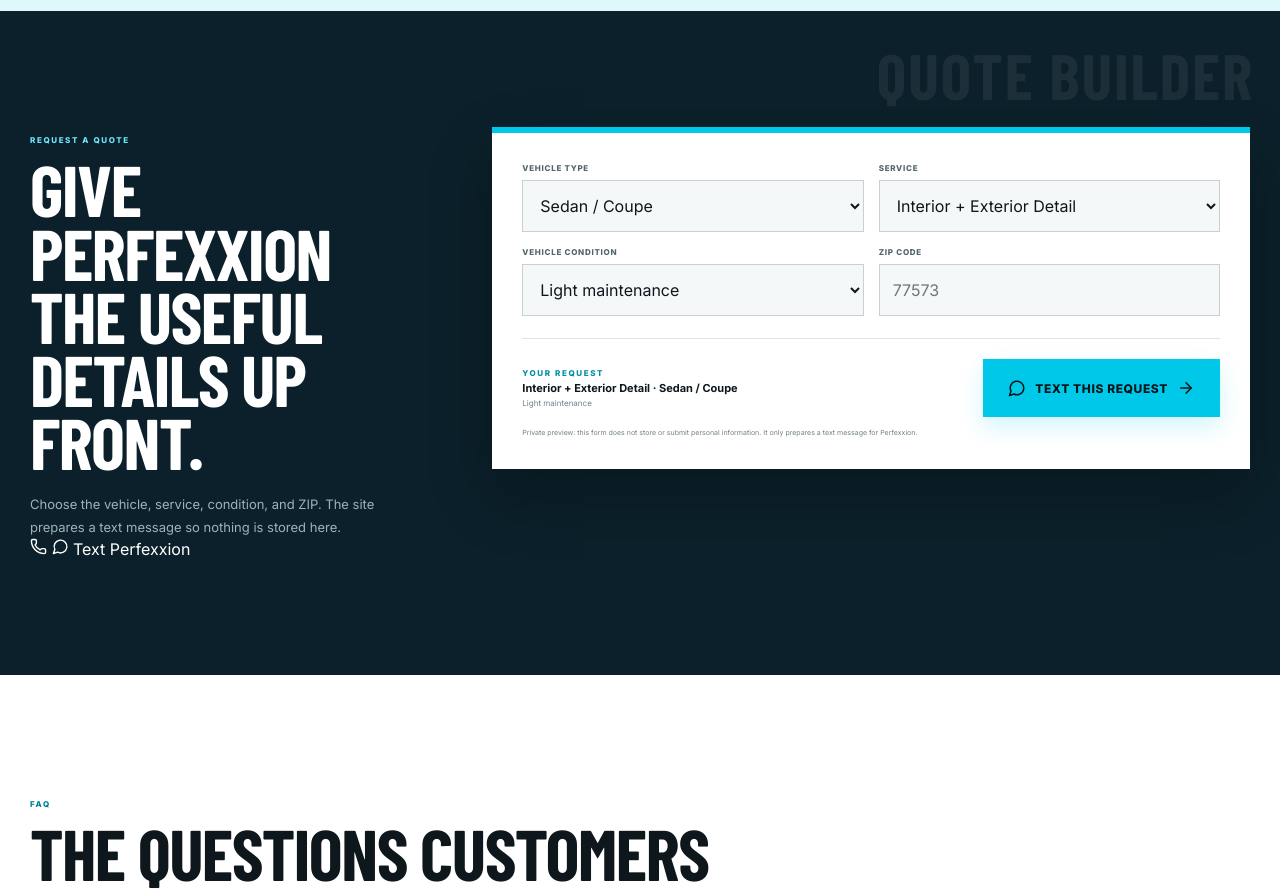
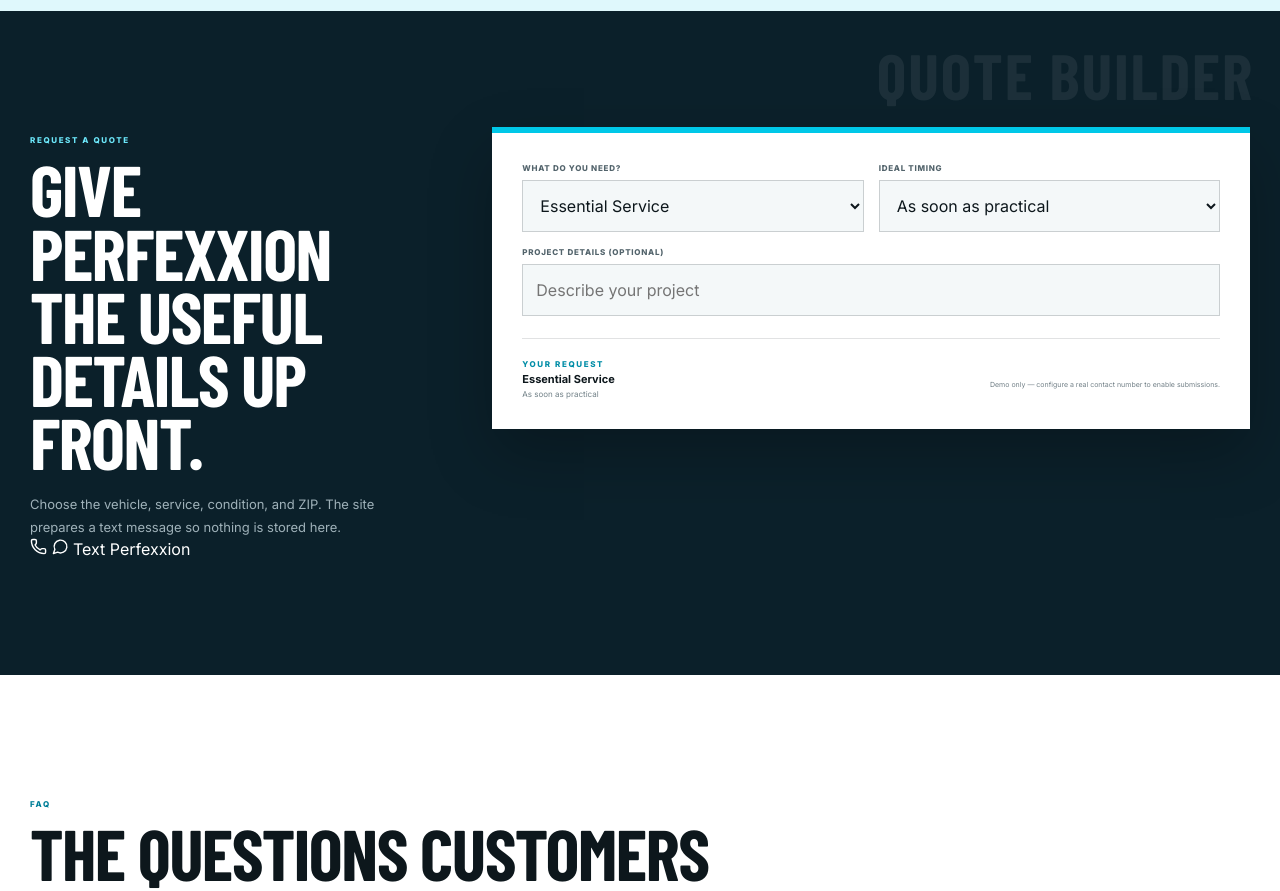
Before and after one commit to kstring00/service-template, a Next.js app: page / in a window 1280 px wide. Shown: the part 6940-7831 px from the top of the page. Built offline with nearby package versions, Linux system fonts and the light colour scheme; a web font is replaced by a local one.

Commit message:
Generalize service template and remove prospect-specific content

```diff
--- a/components/QuoteBuilder.tsx
+++ b/components/QuoteBuilder.tsx
@@ -4,62 +4,24 @@
 import { ArrowRight, MessageCircle } from "lucide-react";
 import { business } from "@/config/business";
 import { getSmsUrl } from "@/lib/conversion";
+import { packages } from "@/data/site";
 
-const vehicleOptions = ["Sedan / Coupe", "Small SUV", "Large SUV", "Truck", "Van / Other"];
-const serviceOptions = ["Interior + Exterior Detail", "Paint Correction", "Ceramic Coating", "Chrome Polishing", "Not sure yet"];
-const conditionOptions = ["Light maintenance", "Moderate buildup", "Heavy buildup / neglected", "Paint defects / scratches", "Not sure"];
+const timingOptions = ["As soon as practical", "Within the next month", "Flexible timing"];
 
 export function QuoteBuilder() {
-  const [vehicle, setVehicle] = useState(vehicleOptions[0]);
-  const [service, setService] = useState(serviceOptions[0]);
-  const [condition, setCondition] = useState(conditionOptions[0]);
-  const [zip, setZip] = useState("");
-
-  const message = useMemo(
-    () => `Hi ${business.shortName}, I'd like a quote. Vehicle: ${vehicle}. Service: ${service}. Condition: ${condition}.${zip ? ` ZIP: ${zip}.` : ""}`,
-    [vehicle, service, condition, zip]
-  );
-
-  const smsUrl = getSmsUrl(message);
-
-  return (
-    <div className="quote-builder">
-      <div className="quote-grid">
-        <label>
-          <span>Vehicle type</span>
-          <select value={vehicle} onChange={(event) => setVehicle(event.target.value)}>
-            {vehicleOptions.map((option) => <option key={option}>{option}</option>)}
-          </select>
-        </label>
-        <label>
-          <span>Service</span>
-          <select value={service} onChange={(event) => setService(event.target.value)}>
-            {serviceOptions.map((option) => <option key={option}>{option}</option>)}
-          </select>
-        </label>
-        <label>
-          <span>Vehicle condition</span>
-          <select value={condition} onChange={(event) => setCondition(event.target.value)}>
-            {conditionOptions.map((option) => <option key={option}>{option}</option>)}
-          </select>
-        </label>
-        <label>
-          <span>ZIP code</span>
-          <input inputMode="numeric" maxLength={10} value={zip} onChange={(event) => setZip(event.target.value)} placeholder="77573" />
-        </label>
-      </div>
-
-      <div className="quote-summary">
-        <div>
-          <span className="mini-label">YOUR REQUEST</span>
-          <strong>{service} · {vehicle}</strong>
-          <small>{condition}{zip ? ` · ${zip}` : ""}</small>
-        </div>
-        <a className="button button-accent button-large" href={smsUrl}>
-          <MessageCircle size={18} /> Text this request <ArrowRight size={18} />
-        </a>
-      </div>
-      {business.previewMode ? <p className="quote-note">Private preview: this form does not store or submit personal information. It only prepares a text message for Perfexxion.</p> : null}
+  const [service, setService] = useState(packages[0]?.name ?? "General inquiry");
+  const [timing, setTiming] = useState(timingOptions[0]);
+  const [details, setDetails] = useState("");
+  const message = useMemo(() => `Hi ${business.shortName}, I'd like to discuss ${service}. Timing: ${timing}. ${details}`, [service, timing, details]);
+  const contactReady = Boolean(business.smsNumber);
+  return <div className="quote-builder">
+    <div className="quote-grid">
+      <label><span>What do you need?</span><select value={service} onChange={e => setService(e.target.value)}>{packages.map(p => <option key={p.id}>{p.name}</option>)}</select></label>
+      <label><span>Ideal timing</span><select value={timing} onChange={e => setTiming(e.target.value)}>{timingOptions.map(t => <option key={t}>{t}</option>)}</select></label>
+      <label style={{gridColumn:"1 / -1"}}><span>Project details (optional)</span><input value={details} onChange={e => setDetails(e.target.value)} maxLength={250} placeholder="Describe your project" /></label>
     </div>
-  );
+    <div className="quote-summary"><div><span className="mini-label">YOUR REQUEST</span><strong>{service}</strong><small>{timing}{details ? ` · ${details}` : ""}</small></div>
+      {contactReady ? <a className="button button-accent button-large" href={getSmsUrl(message)}><MessageCircle size={18}/> Text this request <ArrowRight size={18}/></a> : <span className="quote-note">Demo only — configure a real contact number to enable submissions.</span>}
+    </div>
+  </div>;
 }
```
